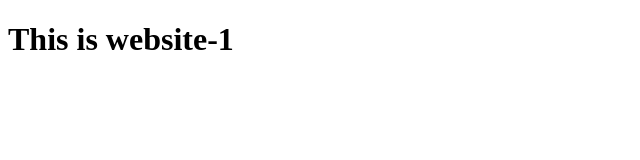
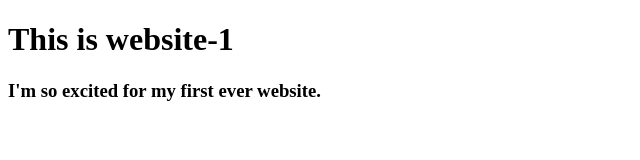
Before and after one commit to seyemdfl/website-1, a plain HTML site: page index.html in a window 1280 px wide. Shown: the whole page, without its empty margins (0-640 px from the left). Drawn offline with Linux system fonts and the light colour scheme.

Commit message:
h3 added

```diff
--- a/index.html
+++ b/index.html
@@ -7,5 +7,6 @@
 </head>
 <body>
     <h1>This is website-1</h1>
+    <h3>I'm so excited for my first ever website.</h3>
 </body>
 </html>
```
